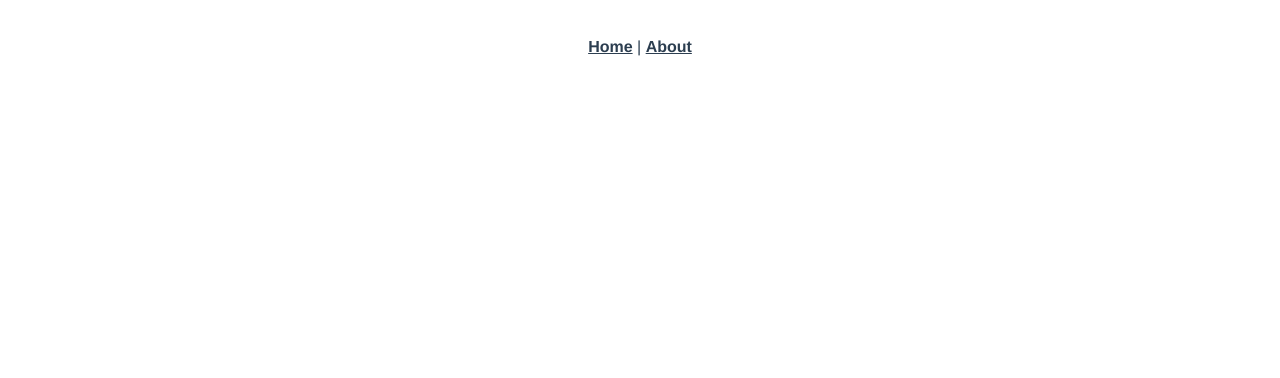
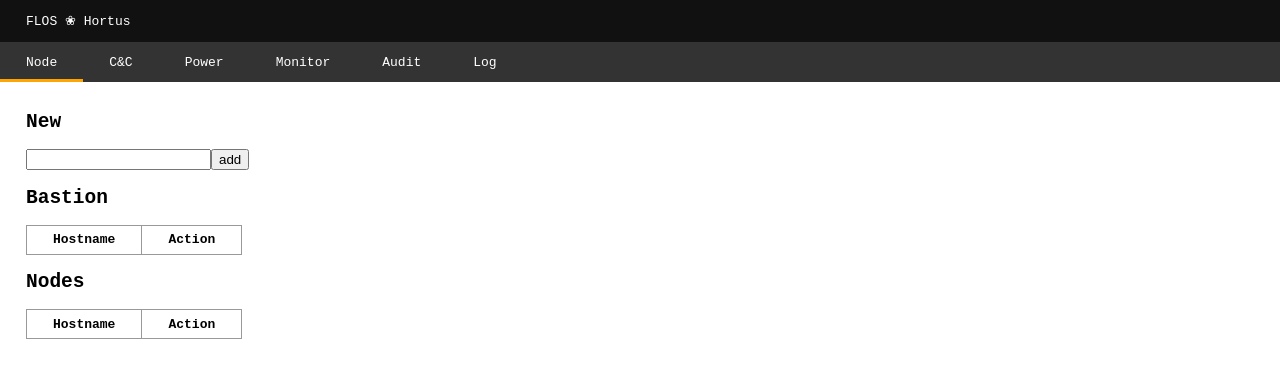
Before and after one commit to kaz/flos-garden, a Vue app in the folder view/: page /#/node in a window 1280 px wide. Shown: the top 378 px of the page. Built offline with nearby package versions, Linux system fonts and the light colour scheme.

Commit message:
view: Node(WIP)

```diff
--- a/view/public/index.html
+++ b/view/public/index.html
@@ -4,8 +4,7 @@
     <meta charset="utf-8">
     <meta http-equiv="X-UA-Compatible" content="IE=edge">
     <meta name="viewport" content="width=device-width,initial-scale=1.0">
-    <link rel="icon" href="<%= BASE_URL %>favicon.ico">
-    <title>view</title>
+    <title>FLOS Hortus</title>
   </head>
   <body>
     <noscript>
--- a/view/src/App.vue
+++ b/view/src/App.vue
@@ -1,31 +1,40 @@
 <template>
-  <div id="app">
-    <div id="nav">
-      <router-link to="/">Home</router-link> |
-      <router-link to="/about">About</router-link>
-    </div>
+  <main>
+    <header>FLOS ❀ Hortus</header>
+    <nav>
+      <router-link tag="div" active-class="now" to="/node">Node</router-link>
+      <router-link tag="div" active-class="now" to="/cnc">C&amp;C</router-link>
+      <router-link tag="div" active-class="now" to="/power">Power</router-link>
+      <router-link tag="div" active-class="now" to="/monitor">Monitor</router-link>
+      <router-link tag="div" active-class="now" to="/audit">Audit</router-link>
+      <router-link tag="div" active-class="now" to="/log">Log</router-link>
+    </nav>
     <router-view/>
-  </div>
+  </main>
 </template>
 
 <style>
-#app {
-  font-family: 'Avenir', Helvetica, Arial, sans-serif;
-  -webkit-font-smoothing: antialiased;
-  -moz-osx-font-smoothing: grayscale;
-  text-align: center;
-  color: #2c3e50;
+body, html {
+  padding: 0;
+  margin: 0;
+  font-family: monospace;
 }
-#nav {
-  padding: 30px;
+header {
+  padding: 1em 2em;
+  background-color: #111;
+  color: #FFF;
 }
-
-#nav a {
-  font-weight: bold;
-  color: #2c3e50;
+nav {
+  display: flex;
+  width: 100vw;
+  background-color: #333;
+  color: #FFF;
 }
-
-#nav a.router-link-exact-active {
-  color: #42b983;
+nav > div {
+  padding: 1em 2em 0.7em 2em;
+  cursor: pointer;
+}
+nav > div.now {
+  border-bottom: 0.3em solid orange;
 }
 </style>
--- a/view/src/components/HelloWorld.vue
+++ /dev/null
@@ -1,56 +0,0 @@
-<template>
-  <div class="hello">
-    <h1>{{ msg }}</h1>
-    <p>
-      For a guide and recipes on how to configure / customize this project,<br>
-      check out the
-      <a href="https://cli.vuejs.org" target="_blank" rel="noopener">vue-cli documentation</a>.
-    </p>
-    <h3>Installed CLI Plugins</h3>
-    <ul>
-    </ul>
-    <h3>Essential Links</h3>
-    <ul>
-      <li><a href="https://vuejs.org" target="_blank" rel="noopener">Core Docs</a></li>
-      <li><a href="https://forum.vuejs.org" target="_blank" rel="noopener">Forum</a></li>
-      <li><a href="https://chat.vuejs.org" target="_blank" rel="noopener">Community Chat</a></li>
-      <li><a href="https://twitter.com/vuejs" target="_blank" rel="noopener">Twitter</a></li>
-      <li><a href="https://news.vuejs.org" target="_blank" rel="noopener">News</a></li>
-    </ul>
-    <h3>Ecosystem</h3>
-    <ul>
-      <li><a href="https://router.vuejs.org" target="_blank" rel="noopener">vue-router</a></li>
-      <li><a href="https://vuex.vuejs.org" target="_blank" rel="noopener">vuex</a></li>
-      <li><a href="https://github.com/vuejs/vue-devtools#vue-devtools" target="_blank" rel="noopener">vue-devtools</a></li>
-      <li><a href="https://vue-loader.vuejs.org" target="_blank" rel="noopener">vue-loader</a></li>
-      <li><a href="https://github.com/vuejs/awesome-vue" target="_blank" rel="noopener">awesome-vue</a></li>
-    </ul>
-  </div>
-</template>
-
-<script>
-export default {
-  name: 'HelloWorld',
-  props: {
-    msg: String
-  }
-}
-</script>
-
-<!-- Add "scoped" attribute to limit CSS to this component only -->
-<style scoped>
-h3 {
-  margin: 40px 0 0;
-}
-ul {
-  list-style-type: none;
-  padding: 0;
-}
-li {
-  display: inline-block;
-  margin: 0 10px;
-}
-a {
-  color: #42b983;
-}
-</style>
--- a/view/src/router.js
+++ b/view/src/router.js
@@ -1,25 +1,15 @@
 import Vue from 'vue'
 import Router from 'vue-router'
-import Home from './views/Home.vue'
+
+import Node from './views/Node.vue'
 
 Vue.use(Router)
 
 export default new Router({
   routes: [
     {
-      path: '/',
-      name: 'home',
-      component: Home
-    },
-    {
-      path: '/about',
-      name: 'about',
-      // route level code-splitting
-      // this generates a separate chunk (about.[hash].js) for this route
-      // which is lazy-loaded when the route is visited.
-      component: function () {
-        return import(/* webpackChunkName: "about" */ './views/About.vue')
-      }
+      path: '/node',
+      component: Node
     }
   ]
 })
--- a/view/src/views/About.vue
+++ /dev/null
@@ -1,5 +0,0 @@
-<template>
-  <div class="about">
-    <h1>This is an about page</h1>
-  </div>
-</template>
--- a/view/src/views/Home.vue
+++ /dev/null
@@ -1,18 +0,0 @@
-<template>
-  <div class="home">
-    <img alt="Vue logo" src="../assets/logo.png">
-    <HelloWorld msg="Welcome to Your Vue.js App"/>
-  </div>
-</template>
-
-<script>
-// @ is an alias to /src
-import HelloWorld from '@/components/HelloWorld.vue'
-
-export default {
-  name: 'home',
-  components: {
-    HelloWorld
-  }
-}
-</script>
--- /dev/null
+++ b/view/src/views/Node.vue
@@ -0,0 +1,51 @@
+<template>
+  <section>
+    <h1>New</h1>
+    <input type="text">
+    <button>add</button>
+
+    <h1>Bastion</h1>
+    <table>
+      <thead>
+        <tr>
+          <th>Hostname</th>
+          <th>Action</th>
+        </tr>
+      </thead>
+      <tbody>
+
+      </tbody>
+    </table>
+
+    <h1>Nodes</h1>
+    <table>
+      <thead>
+        <tr>
+          <th>Hostname</th>
+          <th>Action</th>
+        </tr>
+      </thead>
+      <tbody>
+
+      </tbody>
+    </table>
+  </section>
+</template>
+
+<style>
+section {
+  padding: 1em 2em;
+}
+table {
+  border-collapse: collapse;
+}
+th, td {
+  padding: .5em 2em;
+  border: 1px solid #999;
+}
+</style>
+
+<script>
+export default {
+}
+</script>
```
Also changed, not shown: view/src/assets/logo.png (deleted), 1 other file (tests, documents, lock files or other folders).
